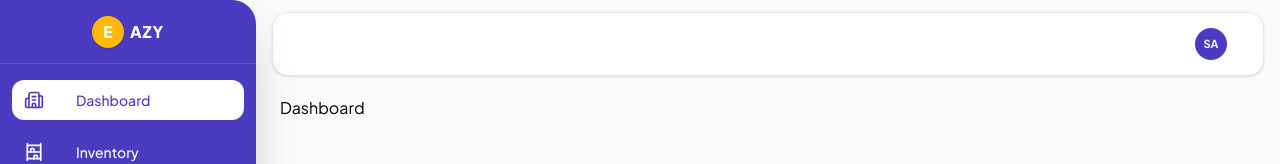
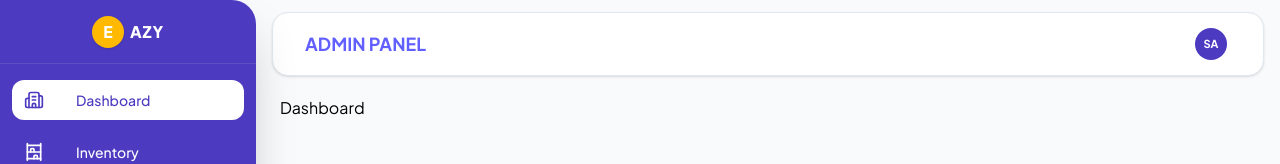
Before and after one commit to Bishwash9/Ecommerce, a React (Vite) app in the folder apps/admin/: page /dashboard in a window 1280 px wide. Shown: the top 164 px of the page. Built offline with nearby package versions, Linux system fonts and the light colour scheme; sample sign-in values are in the browser's storage.

Commit message:
-mchanged minor css in dashboard header and stat card

```diff
--- a/apps/admin/src/Components/Layout/DashboardHeader.tsx
+++ b/apps/admin/src/Components/Layout/DashboardHeader.tsx
@@ -29,6 +29,12 @@ export default function DashboardHeader({initials=''}: {initials?: string}) {
 
     return (
        <header className='h-16 flex items-center justify-end px-4 sm:px-6 lg:px-8 sticky top-3 mx-4 z-40 bg-white border border-slate-200 rounded-2xl shadow-sm'>
+        <div className='flex items-center justify-between w-full'>
+
+            <div>
+                <h2 className='text-lg font-bold text-indigo-500 uppercase '>Admin Panel</h2>
+            </div>
+
             <div className='relative flex items-center gap-2 sm:gap-4' ref={profileRef}>
                 <button
                 onClick={() => setIsProfileOpen(!isProfileOpen)}
@@ -54,6 +60,7 @@ export default function DashboardHeader({initials=''}: {initials?: string}) {
                     </div>
                 )}
             </div>
+        </div>
        </header>
     )
 
--- a/apps/admin/src/Features/Inventory/InventoryStatCard.tsx
+++ b/apps/admin/src/Features/Inventory/InventoryStatCard.tsx
@@ -8,7 +8,7 @@ interface StatCardProps {
 
 export const InventoryStatCard: React.FC<StatCardProps> =({title,value,icon,iconColor,valueColor})=>{
     return (
-          <div className='bg-white rounded-md p-[1.5vw] border border-neutral-200 shadow-sm hover:shadow-md transition-all group flex items-center justify-between gap-[1.2vw]'>
+          <div className='bg-white rounded-xl p-[1.5vw] border border-neutral-200 shadow-sm hover:shadow-md transition-all group flex items-center justify-between gap-[1.2vw]'>
             <div className={`p-[0.7vw] rounded-lg shrink-0 ${iconColor} transition-all`}>
                 {icon}
             </div>
```
